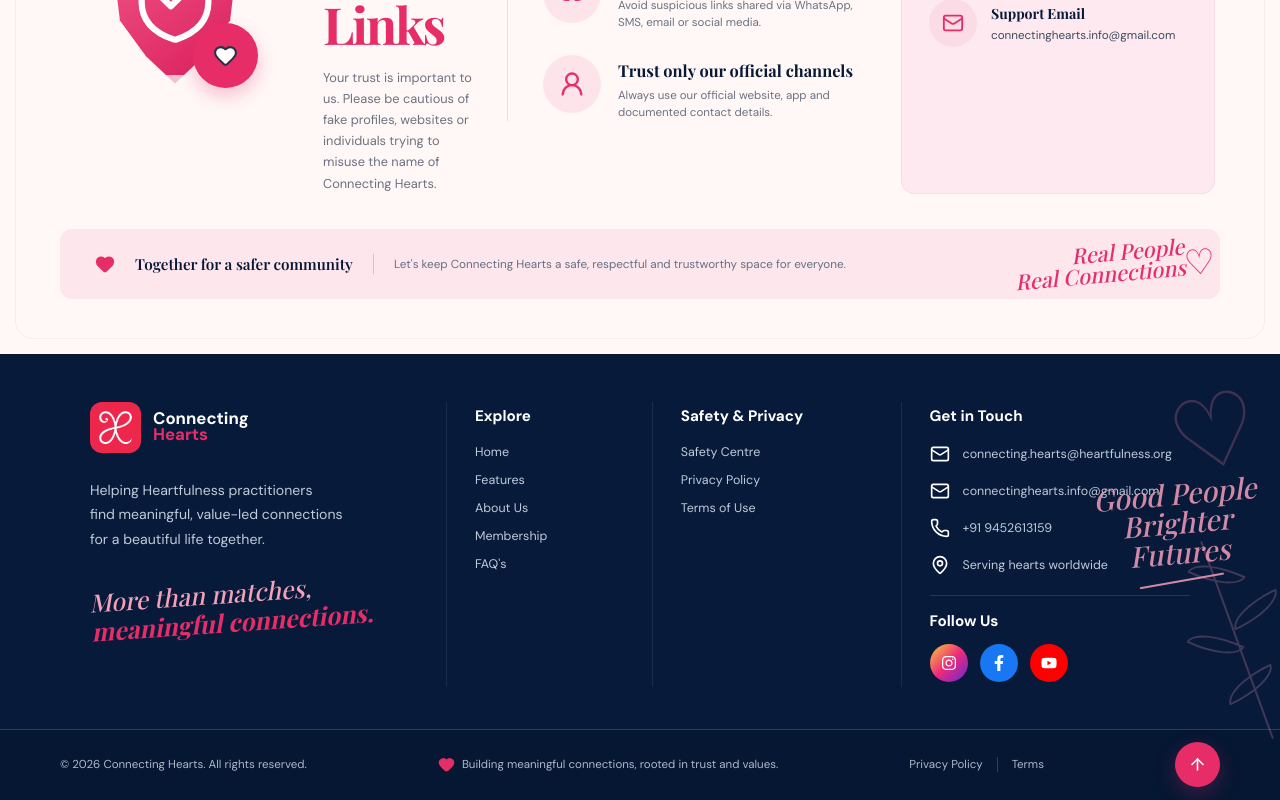
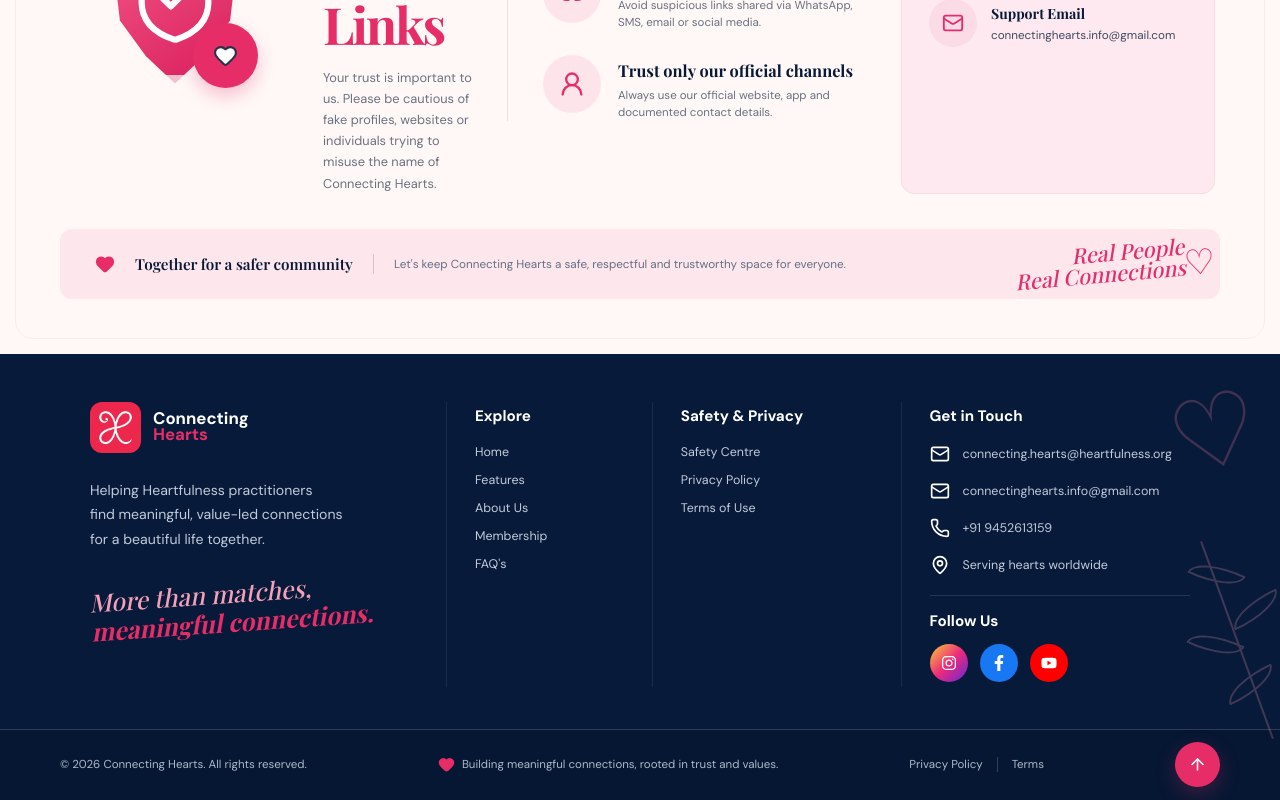
Before and after one commit to RehnumaKhatoon/connecting-hearts, a React (Vite) app: page / in a window 1280 px wide. Shown: the part 4822-5622 px from the top of the page. Built offline with nearby package versions, Linux system fonts and the light colour scheme.

Commit message:
Update website

```diff
--- a/src/components/Footer/Footer.jsx
+++ b/src/components/Footer/Footer.jsx
@@ -155,13 +155,13 @@
 
         {/* Decorative text */}
 
-        <div className="footer-side-text">
+        {/* <div className="footer-side-text">
           <span>Good People</span>
           <span>Brighter</span>
           <span>Futures</span>
 
           <i></i>
-        </div>
+        </div> */}
       </div>
 
       {/* ================= BOTTOM BAR ================= */}
```
